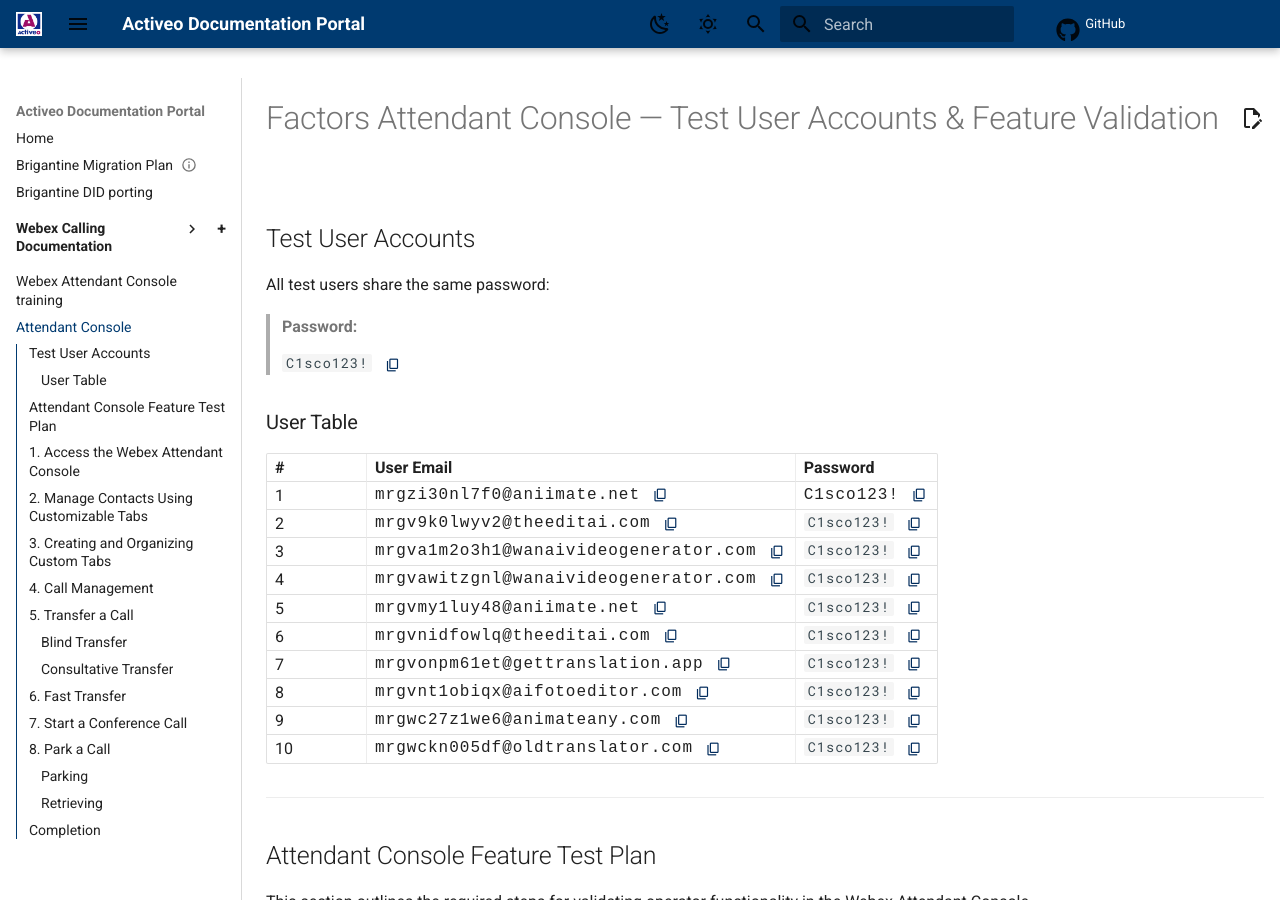
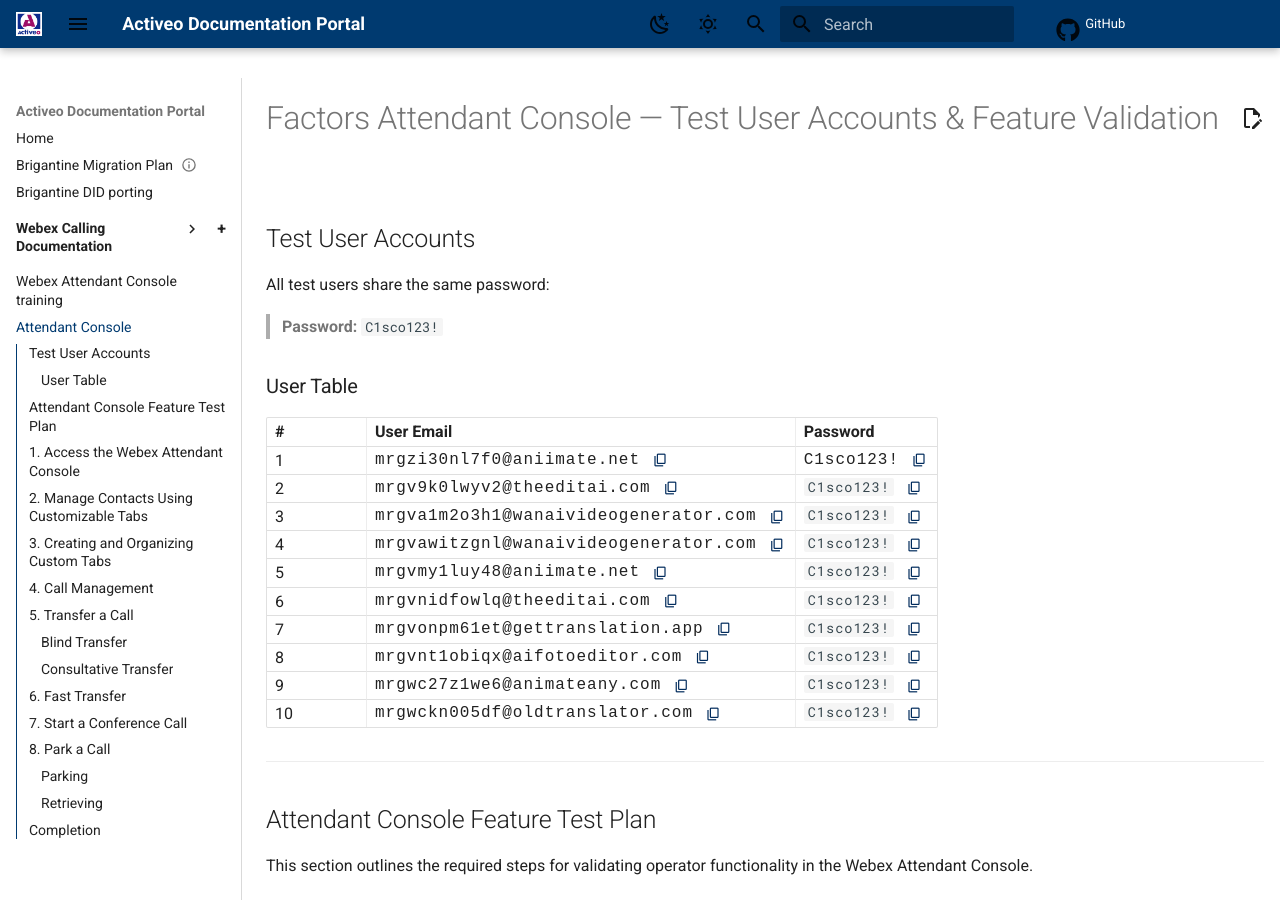
Before and after one commit to kvaksin/mkdocsdemo, an MkDocs documentation site: the page built from docs/AttendantConsole.md, in a window 1280 px wide and 900 px high. Built offline with MkDocs 1.6.1 and Material for MkDocs 9.7.7, drawn with Linux system fonts in a browser that asks for light colours; comment, search, counter and statistics services are not loaded.

Commit message:
Update AttendantConsole.md

```diff
--- a/docs/AttendantConsole.md
+++ b/docs/AttendantConsole.md
@@ -4,7 +4,7 @@
 
 All test users share the same password:
 
-> **Password:** <div class="cell-flex"><span class="credentials-text">`C1sco123!`</span><button class="icon-btn copy-btn" data-copy="C1sco123!"><span class="md-icon material-icons">content_copy</span></button></div>
+> **Password:** `C1sco123!`
 
 ### User Table
 
```
